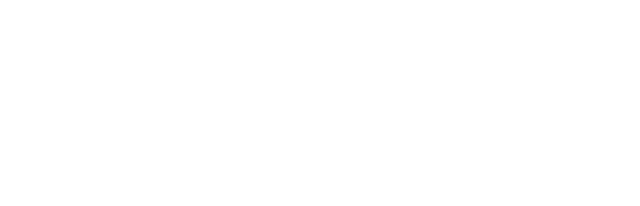
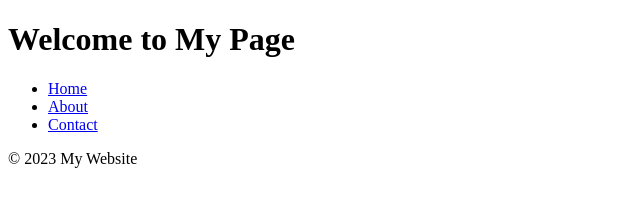
Before and after one commit to docongdanh9502/buoi20github, a plain HTML site: page index.html in a window 1280 px wide. Shown: the whole page, without its empty margins (0-640 px from the left). Drawn offline with Linux system fonts and the light colour scheme.

Commit message:
done header va footer

```diff
--- a/index.html
+++ b/index.html
@@ -5,7 +5,19 @@
     <meta name="viewport" content="width=device-width, initial-scale=1.0">
     <title>Document</title>
 </head>
+<header>
+    <h1>Welcome to My Page</h1>
+        <ul>
+            <li><a href="#home">Home</a></li>
+            <li><a href="#about">About</a></li>
+            <li><a href="#contact">Contact</a></li>
+        </ul>
+        </header>
 <body>
 
 </body>
+
+<footer>
+    <p>&copy; 2023 My Website</p>
+</footer>
 </html>
```
